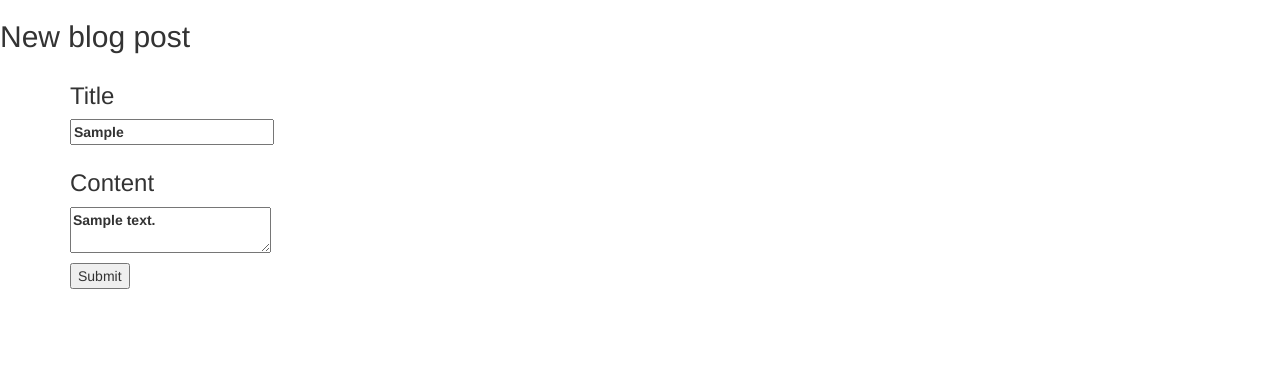
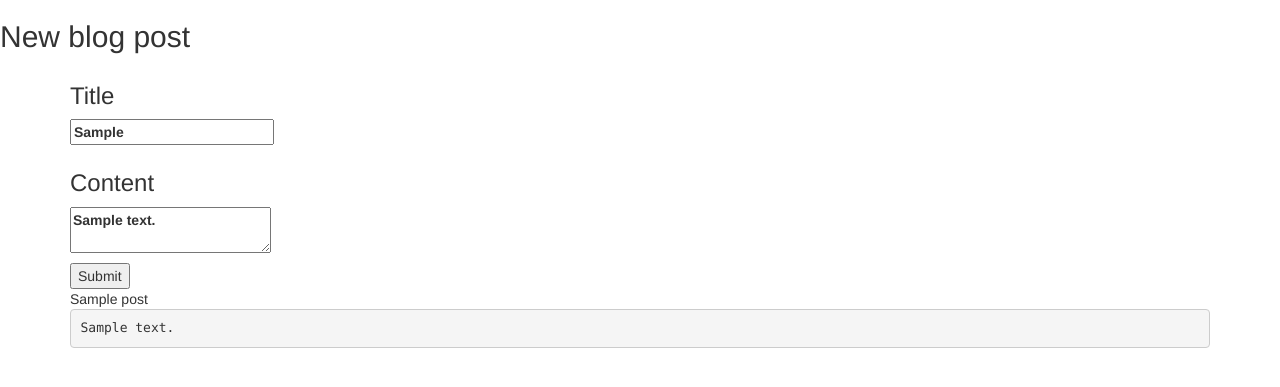
Before and after one commit to dilimanlabs/emcsquaredfraternity, a Python web app: template templates/new.html in a window 1280 px wide. Shown: the top 387 px of the page. Run offline with Jinja, Linux system fonts and the light colour scheme; the template is opened without the code that fills it: most values are stand-ins (such as "Sample title", 1, 10 or a date in 2020).

Commit message:
working on the matter at hand

```diff
--- a/handlers/main.py
+++ b/handlers/main.py
@@ -25,7 +25,9 @@ class Handler(webapp2.RequestHandler):
 
 class MainHandler(Handler):
     def get(self):
-        self.render('new.html')
+        posts_query = BlogPost.query().order(-BlogPost.date)
+        posts = posts_query.fetch(10)
+        self.render('new.html', posts=posts)
 
     def post(self):
         post = BlogPost()
--- a/templates/new.html
+++ b/templates/new.html
@@ -26,6 +26,13 @@
 				<br>
 				<input type="submit">
 			</form>
+
+			{% for post in posts %}
+    		<div>
+        		<div>{{post.title}}</div>
+        		<pre>{{post.content}}</pre>
+    		</div>
+    		{% endfor %}
 		</div>
 		<div id="footer">
 		</div>
```
